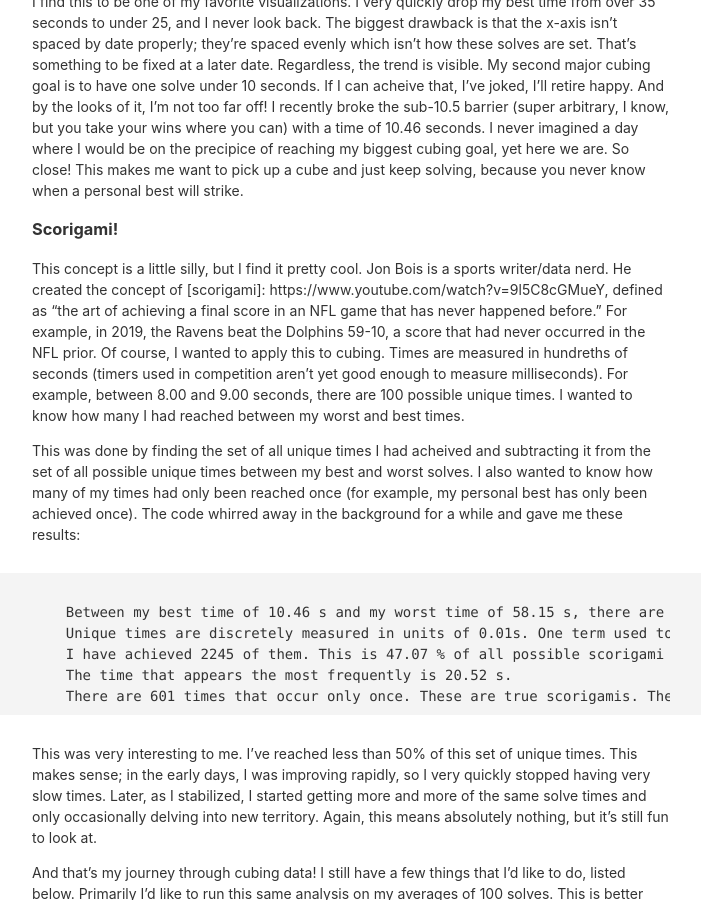
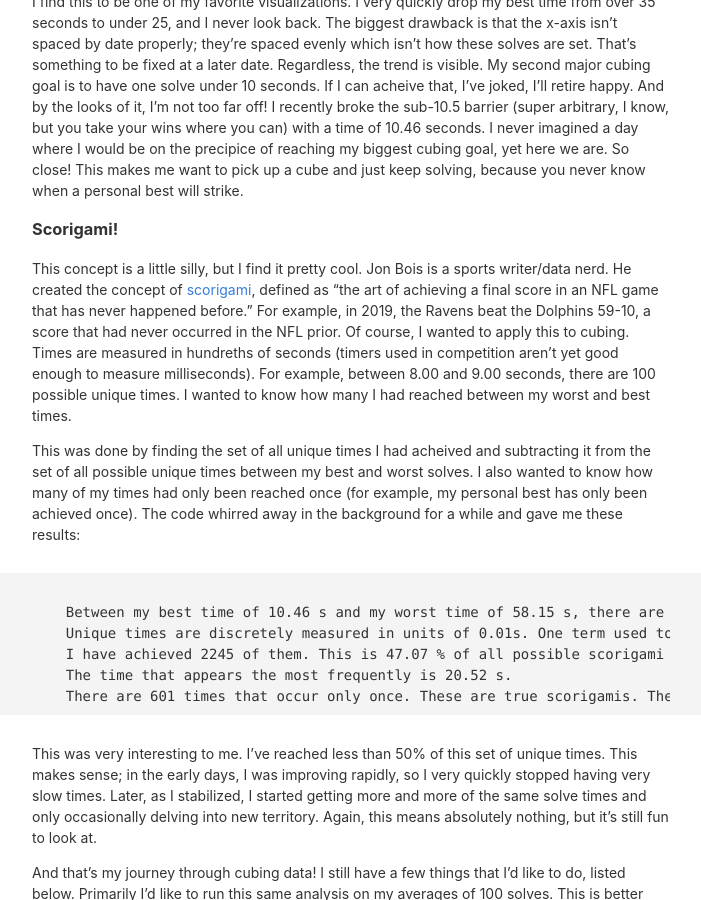
Before and after one commit to joshuacherian/joshuacherian.github.io, a Jekyll site: the page built from _posts/2019-10-17-Cubing-Data-Analysis.md, in a window 1280 px wide and 900 px high, scrolled down 3042 px. Shown: the whole window, without its empty margins (289-990 px from the left). Built offline with Jekyll 4.4.1, drawn with Linux system fonts in a browser that asks for light colours; nearby versions of some CDN libraries.

Commit message:
Updated link in cubing data post

````diff
--- a/_posts/2019-10-17-Cubing-Data-Analysis.md
+++ b/_posts/2019-10-17-Cubing-Data-Analysis.md
@@ -47,7 +47,7 @@ I find this to be one of my favorite visualizations. I very quickly drop my best
 
 ### Scorigami!
 
-This concept is a little silly, but I find it pretty cool. Jon Bois is a sports writer/data nerd. He created the concept of [scorigami]: https://www.youtube.com/watch?v=9l5C8cGMueY, defined as "the art of achieving a final score in an NFL game that has never happened before." For example, in 2019, the Ravens beat the Dolphins 59-10, a score that had never occurred in the NFL prior. Of course, I wanted to apply this to cubing. Times are measured in hundreths of seconds (timers used in competition aren't yet good enough to measure milliseconds). For example, between 8.00 and 9.00 seconds, there are 100 possible unique times. I wanted to know how many I had reached between my worst and best times.
+This concept is a little silly, but I find it pretty cool. Jon Bois is a sports writer/data nerd. He created the concept of [scorigami](https://www.youtube.com/watch?v=9l5C8cGMueY), defined as "the art of achieving a final score in an NFL game that has never happened before." For example, in 2019, the Ravens beat the Dolphins 59-10, a score that had never occurred in the NFL prior. Of course, I wanted to apply this to cubing. Times are measured in hundreths of seconds (timers used in competition aren't yet good enough to measure milliseconds). For example, between 8.00 and 9.00 seconds, there are 100 possible unique times. I wanted to know how many I had reached between my worst and best times.
 
 This was done by finding the set of all unique times I had acheived and subtracting it from the set of all possible unique times between my best and worst solves. I also wanted to know how many of my times had only been reached once (for example, my personal best has only been achieved once). The code whirred away in the background for a while and gave me these results:
 ```
````
